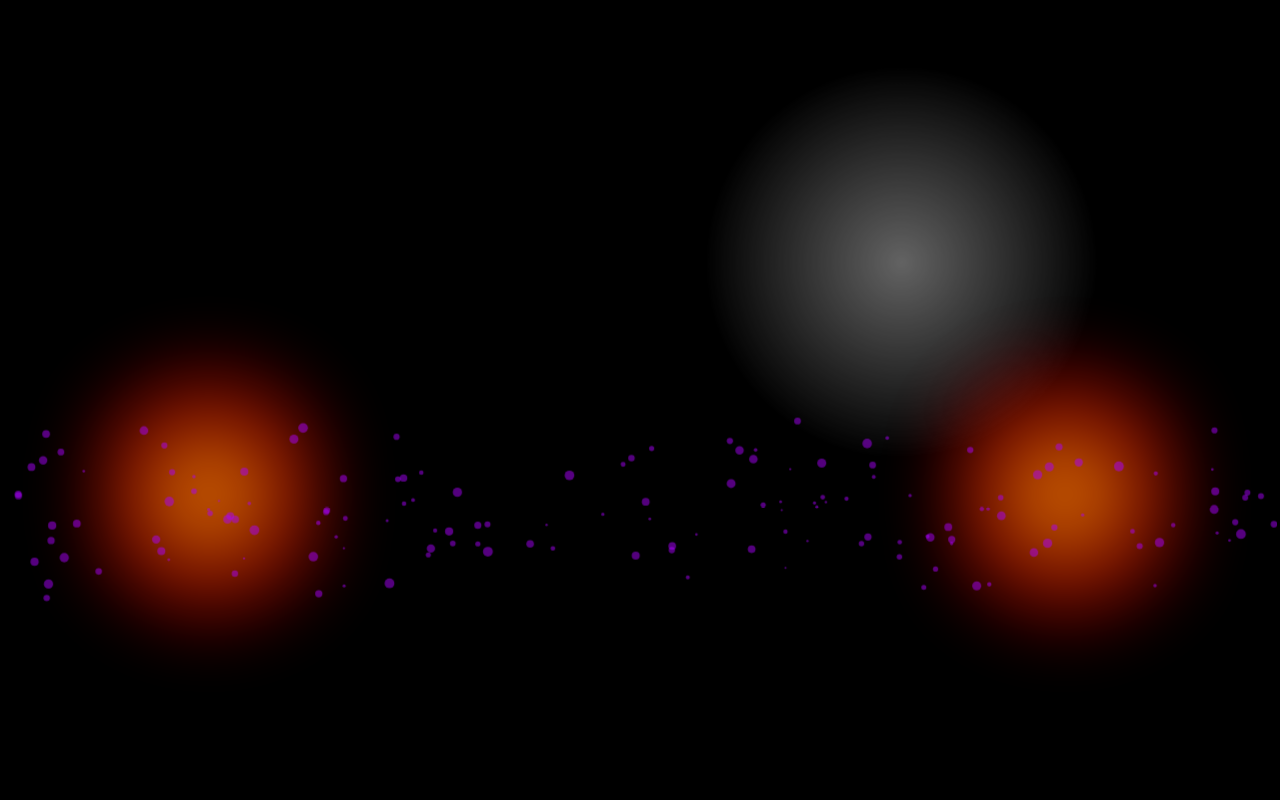
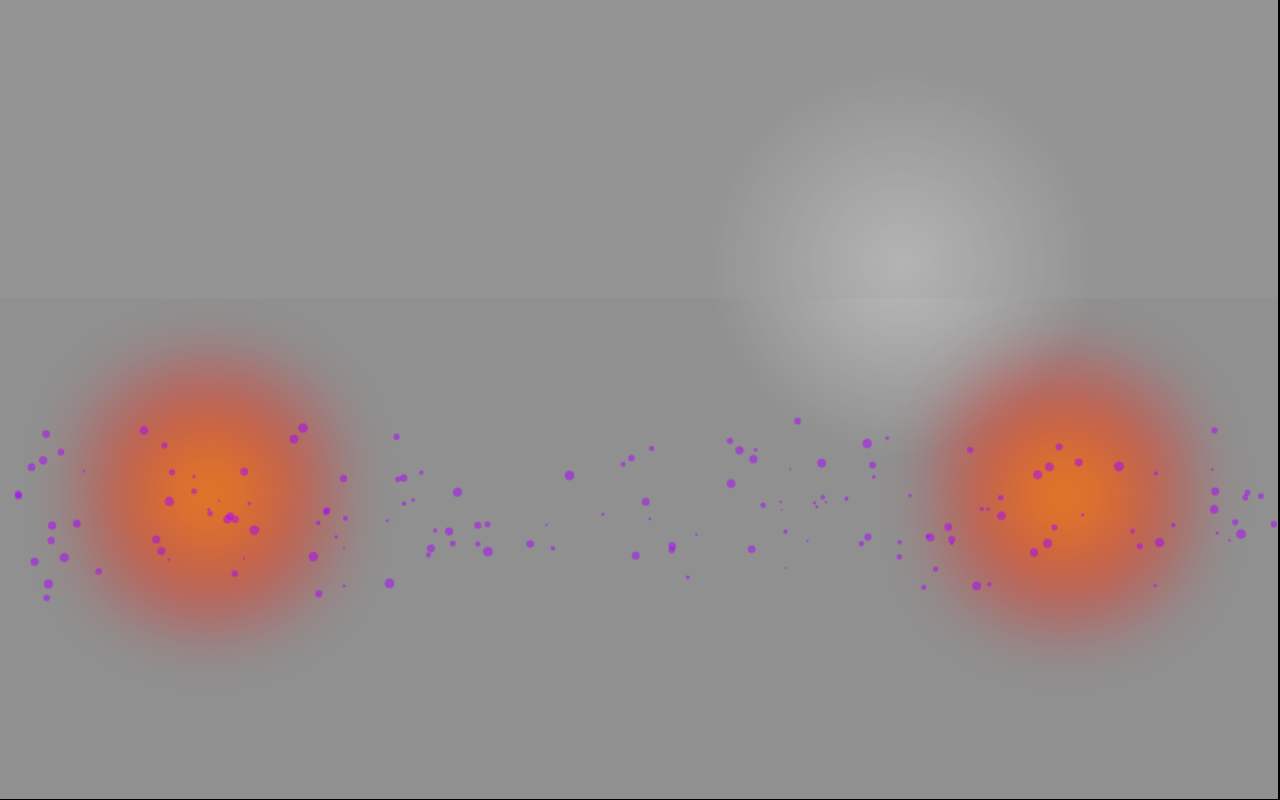
Before and after one commit to lucassilva18byte/papel-de-parede, a plain HTML site: page index.html in a window 1280 px wide. Drawn offline with Linux system fonts and the light colour scheme; the site is published under a folder, as on GitHub Pages, so addresses that start at the root find nothing.

Commit message:
teste5 papel de parede

```diff
--- a/style.css
+++ b/style.css
@@ -30,7 +30,7 @@
   position: absolute;
   width: 110%;
   height: 110%;
-  background: url("/wallpaper.jpg") center center / cover no-repeat;
+  background: url("public/wallpaper.jpg") center center / cover no-repeat;
   animation: cinematicZoom 25s ease-in-out infinite alternate;
   filter: brightness(0.9) contrast(1.1) saturate(1.05);
 }
@@ -62,10 +62,9 @@
   position: absolute;
   width: 200%;
   height: 100%;
-  background: url("/fog.png") repeat-x;
+  background: url("public/fog.png") repeat-x;
   opacity: 0.25;
   animation: fogMove 60s linear infinite;
-  pointer-events: none;
 }
 
 @keyframes fogMove {
```
